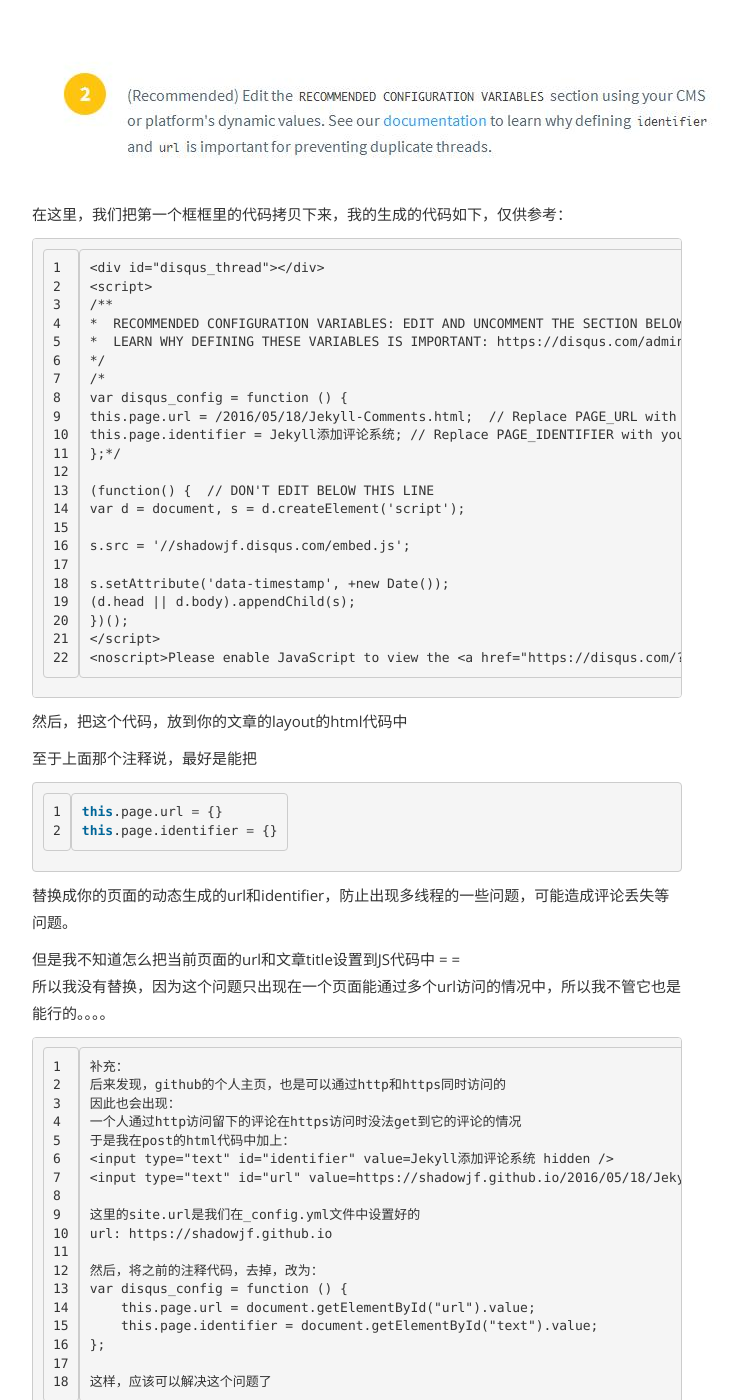
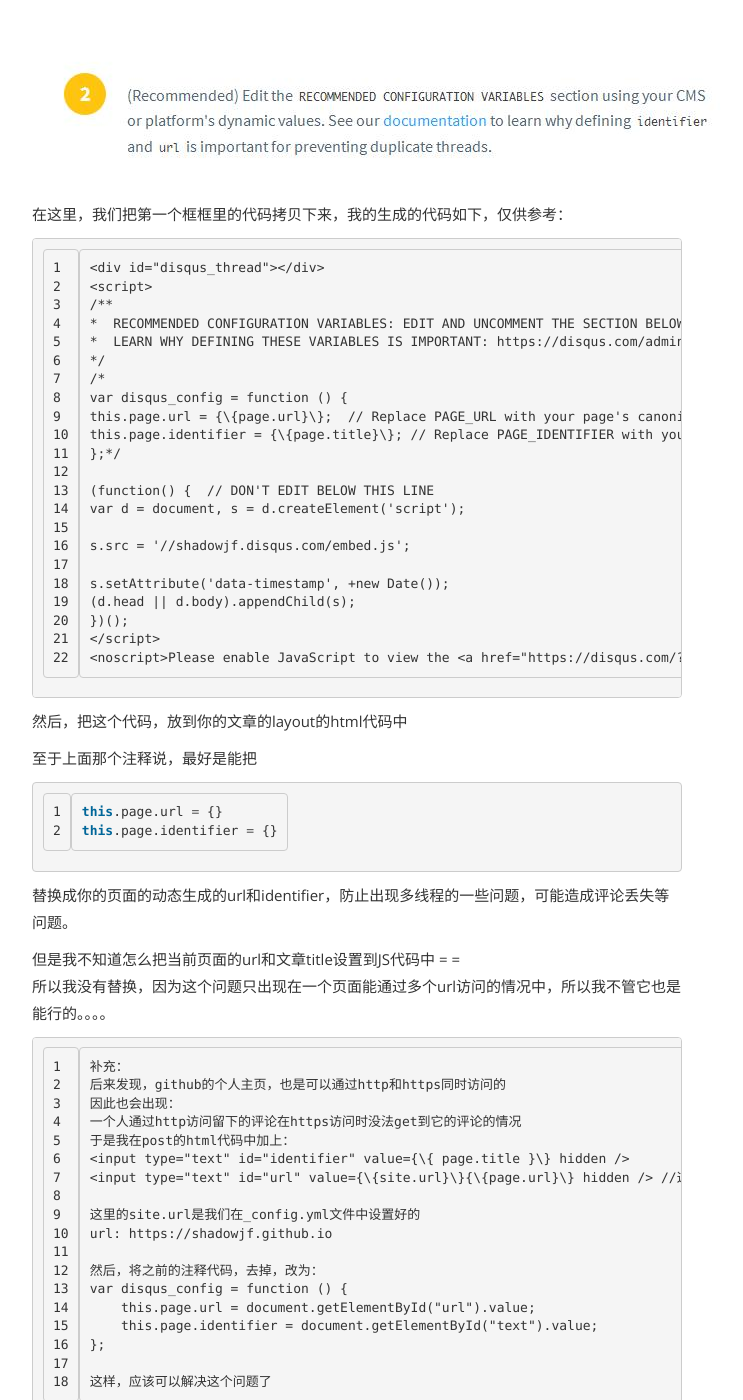
Before and after one commit to shadowJF/shadowjf.github.com, a Jekyll site: the page built from _posts/2016-05-18-Jekyll-Comments.md, in a window 1280 px wide and 1400 px high, scrolled down 3007 px. Shown: the whole window, without its empty margins (283-1026 px from the left). Built offline with Jekyll 4.4.1, drawn with Linux system fonts in a browser that asks for light colours; comment, search, counter and statistics services are not loaded.

Commit message:
modify articals

```diff
--- a/_posts/2016-05-18-Jekyll-Comments.md
+++ b/_posts/2016-05-18-Jekyll-Comments.md
@@ -74,8 +74,8 @@ Add Disqus To Site
     */
     /*
     var disqus_config = function () {
-    this.page.url = {{page.url}};  // Replace PAGE_URL with your page's canonical URL variable
-    this.page.identifier = {{page.title}}; // Replace PAGE_IDENTIFIER with your page's unique identifier variable
+    this.page.url = {\{page.url}\};  // Replace PAGE_URL with your page's canonical URL variable
+    this.page.identifier = {\{page.title}\}; // Replace PAGE_IDENTIFIER with your page's unique identifier variable
     };*/
 
     (function() {  // DON'T EDIT BELOW THIS LINE
@@ -111,8 +111,8 @@ this.page.identifier = {}
 	因此也会出现：
 	一个人通过http访问留下的评论在https访问时没法get到它的评论的情况
 	于是我在post的html代码中加上：
-	<input type="text" id="identifier" value={{ page.title }} hidden />
-	<input type="text" id="url" value={{site.url}}{{page.url}} hidden />
+	<input type="text" id="identifier" value={\{ page.title }\} hidden />
+	<input type="text" id="url" value={\{site.url}\}{\{page.url}\} hidden /> //这里的斜杠你们自己需要去掉，我这里加斜杠是因为不加的话，jekyll就自动替换相应的值了
 
 	这里的site.url是我们在_config.yml文件中设置好的
 	url: https://shadowjf.github.io
```
